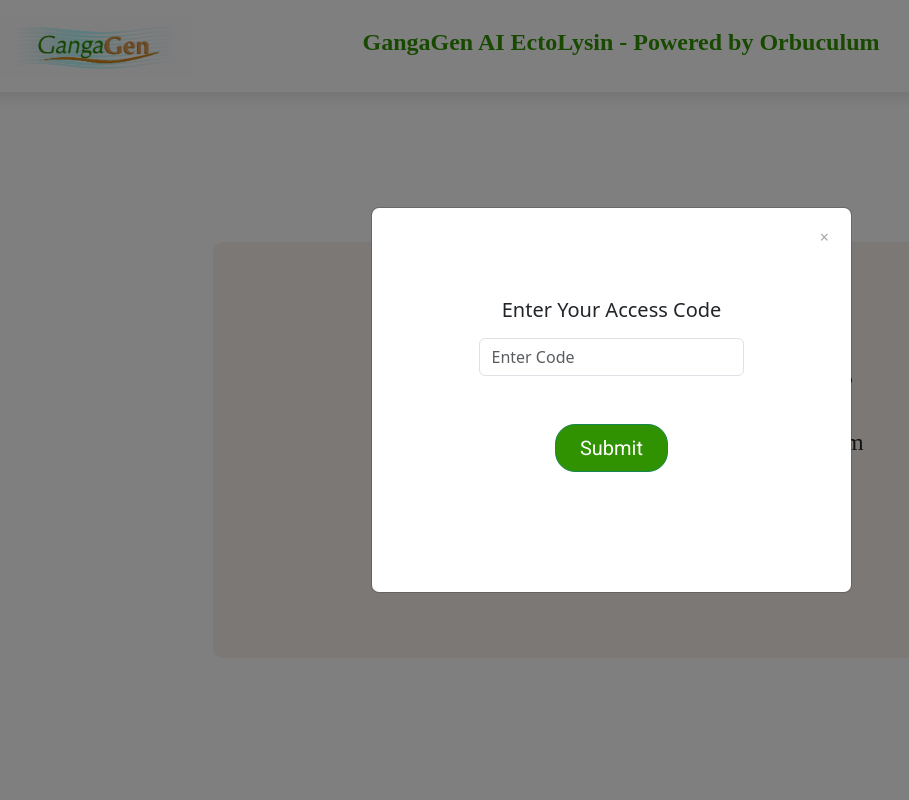
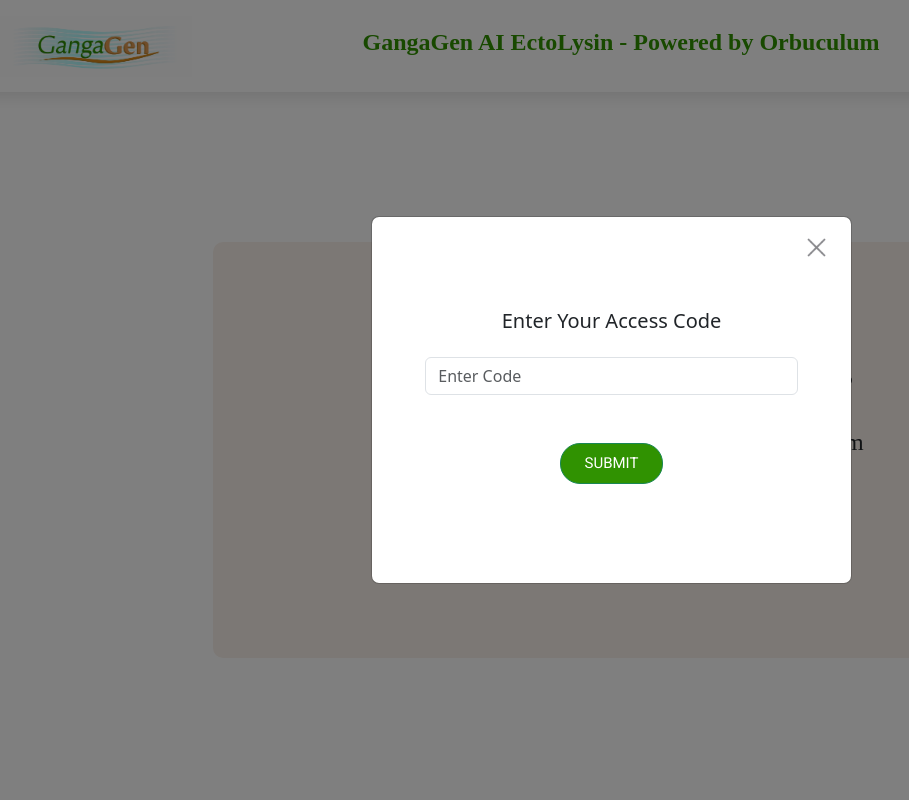
Before and after one commit to Sanjeev024/myproject, a Django app: page / in a window 1280 px wide, after a click on "Access The Tool". Shown: the whole page, without its empty margins (19-928 px from the left). Run offline with Django 5.2, Linux system fonts and the light colour scheme; some libraries are stand-ins or nearby versions; some web fonts are replaced.

Commit message:
access code popup added

```diff
--- a/myproject/settings.py
+++ b/myproject/settings.py
@@ -26,7 +26,7 @@
 # SECURITY WARNING: don't run with debug turned on in production!
 DEBUG = True
 
-ALLOWED_HOSTS = ['65.2.148.116']
+ALLOWED_HOSTS = ['65.2.148.116', '127.0.0.1']
 
 
 # Application definition
--- a/static/home.css
+++ b/static/home.css
@@ -13,13 +13,14 @@
   */
 
 @font-face {
-    font-family: 'Arca Majora 3 Heavy';
-    src: local('Arca Majora 3 Heavy'), url('./fonts/ArcaMajora3-Bold.woff') format('woff');
+  font-family: "Arca Majora 3 Heavy";
+  src: local("Arca Majora 3 Heavy"),
+    url("./fonts/ArcaMajora3-Bold.woff") format("woff");
   /* Add additional formats if needed (e.g., 'ttf', 'otf') */
 }
 
 .custom-header {
-    background-color: #FFFFFF; /* Set your desired background color */
+  background-color: #ffffff; /* Set your desired background color */
   /* color: #ffffff; Set your desired text color */
   padding: 15px 0; /* Adjust the padding as needed */
   box-shadow: 0px 5px 15px rgba(0, 0, 0, 0.1);
@@ -34,20 +35,18 @@
   color: #309201;
   margin-top: 15px;
 
-
-
   h5 {
     font-size: 24px;
     line-height: 24px;
     font-weight: 700;
-       font-family: 'Arca Majora 3 Heavy'
+    font-family: "Arca Majora 3 Heavy";
   }
 }
 
 .centered-card {
   width: 816px;
   height: 416px;
-    background: #F9F1EA;
+  background: #f9f1ea;
   margin: auto; /* Center the card horizontally */
   margin-top: 150px !important; /* Add top margin as needed */
   /* box-shadow: 0px 5px 15px rgba(0, 0, 0, 0.1); Add drop shadow */
@@ -56,26 +55,26 @@
   /* font-family: 'Arca Majora 3 Heavy', sans-serif; Apply the custom font */
 }
 
-  .title-1{
+.title-1 {
   font-size: 32px;
   font-weight: 700;
   line-height: 32px;
-    font-family: 'Arca Majora 3 Heavy'
+  font-family: "Arca Majora 3 Heavy";
 }
 
-  .title-2{
+.title-2 {
   margin-top: 40px;
   font-size: 24px;
   font-weight: 700px;
   line-height: 24px;
-    font-family: 'Arca Majora 3 Heavy'
+  font-family: "Arca Majora 3 Heavy";
 }
-  .login-buttton{
+.login-buttton {
   background: #309201;
   border-radius: 20px;
-    font-family: 'Roboto';
+  font-family: "Roboto";
+  font-size: 15px;
 }
-
 
 .modal.custom .login-modal .modal-content .modal-header {
   justify-content: end !important;
@@ -83,14 +82,26 @@
   button {
     border: none !important;
     background: #ffff !important;
-      color:#A5A5A5;
+    color: #a5a5a5;
   }
 }
 
 .modal.custom .login-modal .modal-content {
   width: 481px !important;
-    height: 386px !important;
+  height: 368px !important;
+
 }
+
+/* .modal.custom .login-modal .modal-body {
+  .title-3 {
+    width: 221px !important;
+    height: 24px !important;
+  }
+  .input-code {
+    width: 381px !important;
+    height: 38px !important;
+  }
+} */
 
 /* Sidebar */
 .sidebar {
@@ -106,24 +117,23 @@
 
 .nav-link .active {
   background-color: #309201;
-
 }
-.nav-link{
-  color : #646464 !important
+.nav-link {
+  color: #646464 !important;
 }
 .sidebar ul li .nav-link:hover {
   background-color: #309201;
-  color: #FFFFFF !important;
+  color: #ffffff !important;
 }
-.sidebar .nav-pills .nav-link.active{
+.sidebar .nav-pills .nav-link.active {
   background-color: #309201;
-  color: #FFFFFF !important;
+  color: #ffffff !important;
 }
 
 #myTable_wrapper .dataTables_length {
   display: none !important;
 }
-.top-actions{
+.top-actions {
   display: flex;
   flex-direction: row;
 }
--- a/templates/index.html
+++ b/templates/index.html
@@ -41,7 +41,12 @@
           "
         >
           <button type="button" class="close" data-dismiss="modal">
-            &times;
+           <img
+           src="/static/images/10728089.png"
+           alt="Logo"
+           width="25"
+           height="25"
+           class="d-inline-block align-text-top"/>
           </button>
         </div>
 
@@ -49,8 +54,10 @@
         <div class="modal-body">
           <div class="px-4 my-3 text-center">
             <h5 class="title-3">Enter Your Access Code</h5>
-            <div class="col-lg-8 mx-auto">
-              <div class="input-group mt-3 mb-5">
+
+          </div>
+          <div class="col-lg-10 mx-auto">
+            <div class="input-group mt-4 mb-5 input-code">
               <input
                 type="text"
                 class="form-control"
@@ -66,9 +73,8 @@
                 type="button"
                 class="btn btn-success btn-lg px-4 gap-3 login-buttton"
               >
-                  Submit
+                SUBMIT
               </button>
-              </div>
             </div>
           </div>
         </div>
```
Also changed, not shown: static/images/10728089.png (added). Lines whose indentation alone changed are shown as unchanged.
